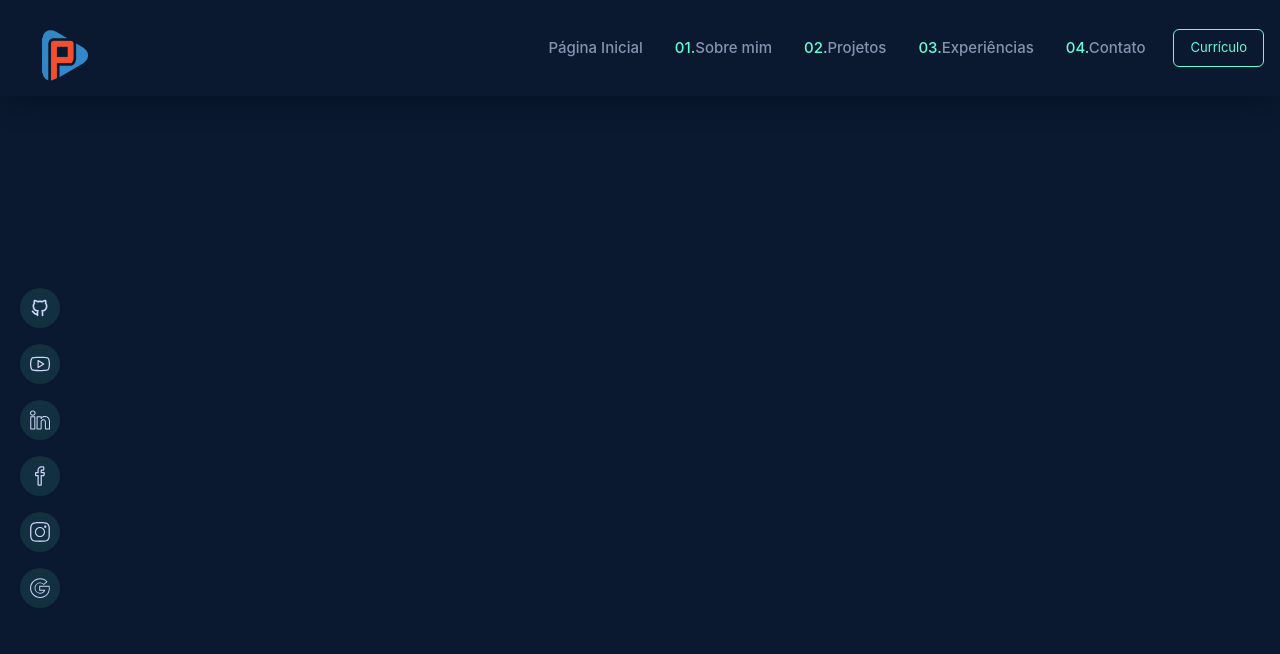
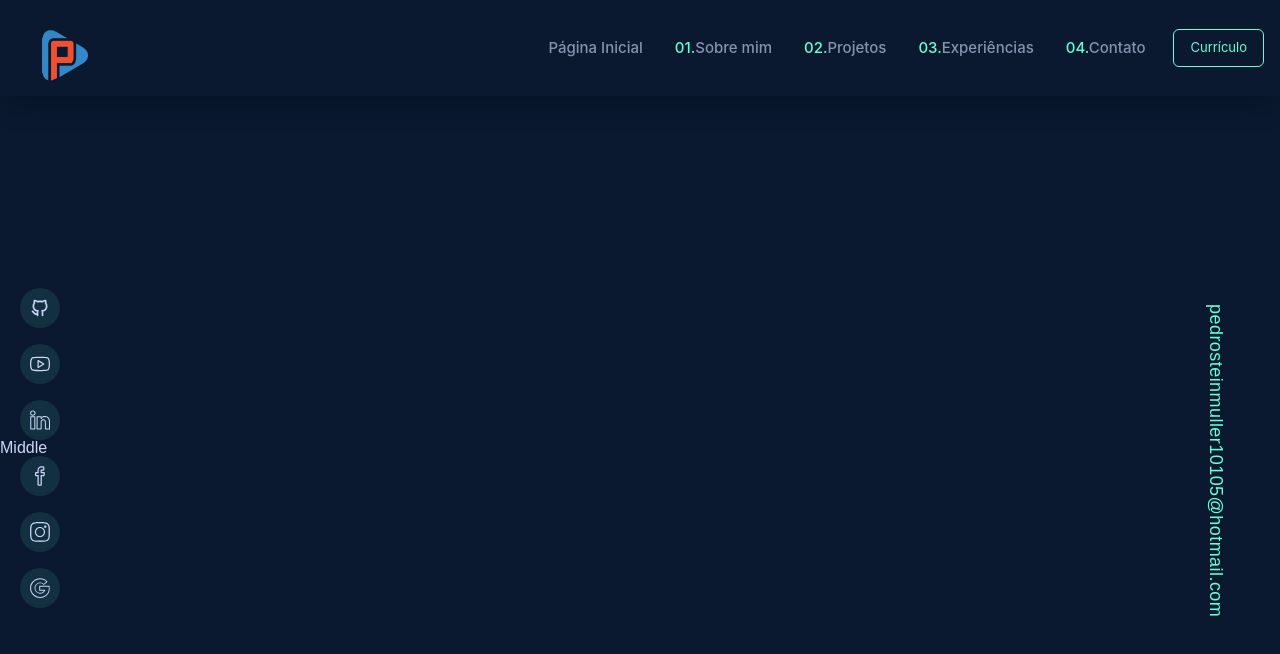
Before and after one commit to pedrosteinmuller/Portfolio2.0, a Next.js app in the folder portfolio_pedrostein/: page / in a window 1280 px wide. Shown: the top 654 px of the page. Built offline with nearby package versions, Linux system fonts and the light colour scheme.

Commit message:
feat: finishing rightside component

```diff
--- /dev/null
+++ b/portfolio_pedrostein/components/RightSideBar.tsx
@@ -0,0 +1,15 @@
+import React from 'react'
+
+const RightSideBar = () => {
+  return (
+    <div className='w-full h-full flex flex-col items-center justify-end text-textLight'>
+      <a href="mailto:pedrosteinmuller10105@hotmail.com">
+        <p className='text-lg rotate-90 w-72 tracking-wide text-textGreen'>
+          pedrosteinmuller10105@hotmail.com
+        </p>
+      </a>
+    </div>
+  )
+}
+
+export default RightSideBar
--- a/portfolio_pedrostein/pages/index.tsx
+++ b/portfolio_pedrostein/pages/index.tsx
@@ -1,5 +1,6 @@
 import LeftSideBar from "@/components/LeftSideBar";
 import Navbar from "@/components/Navbar";
+import RightSideBar from "@/components/RightSideBar";
 import Head from "next/head";
 
 export default function Home() {
@@ -17,8 +18,10 @@ export default function Home() {
           <div className="hidden xl:inline-flex w-32 fixed left-5 bottom-15">
             <LeftSideBar />
           </div>
-          <div></div>
-          <div></div>
+          <div>Middle</div>
+          <div className="hidden xl:inline-flex w-32 h-30 fixed right-0">
+            <RightSideBar />
+          </div>
         </div>
       </main>
     </>
```
